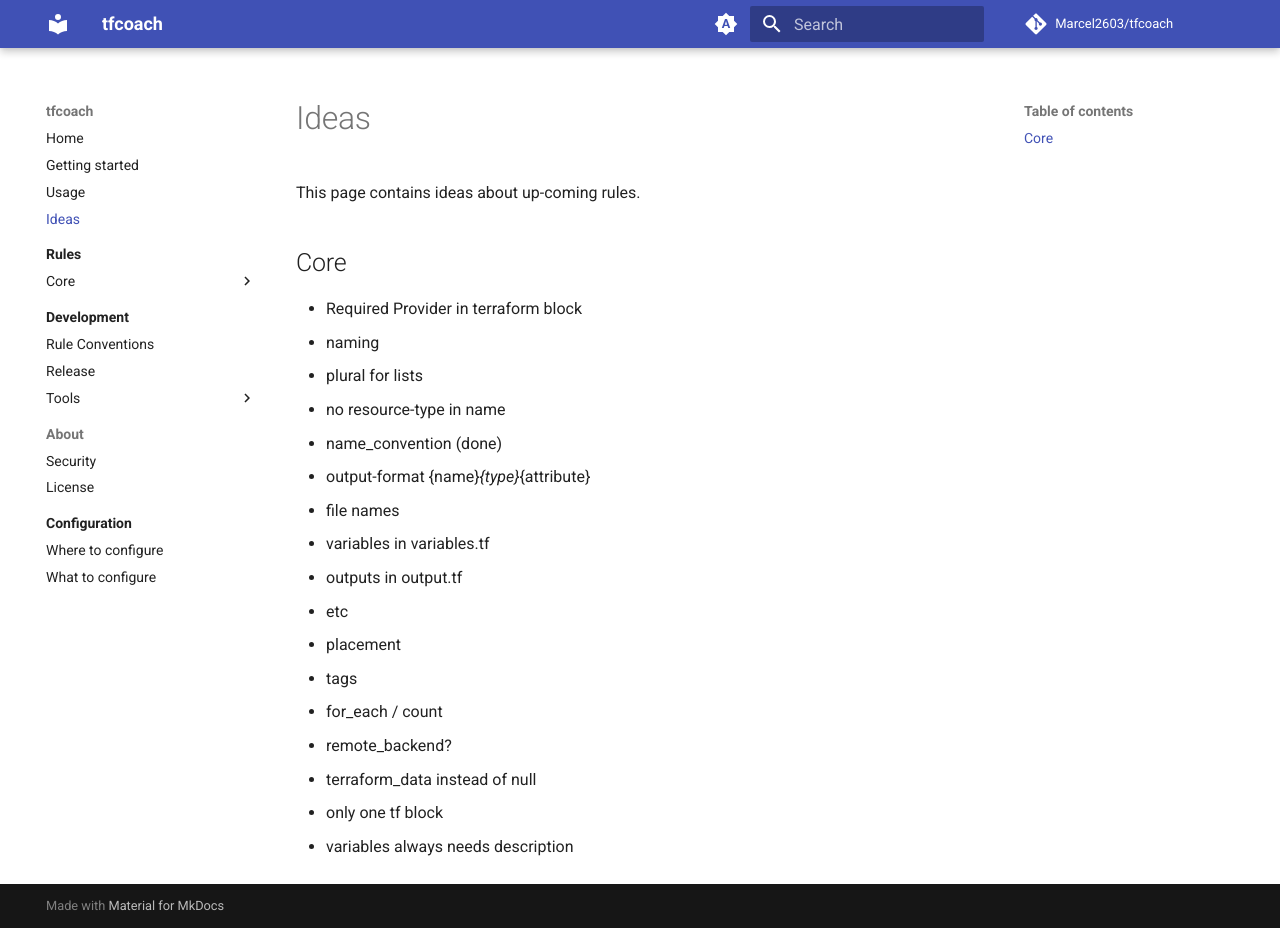
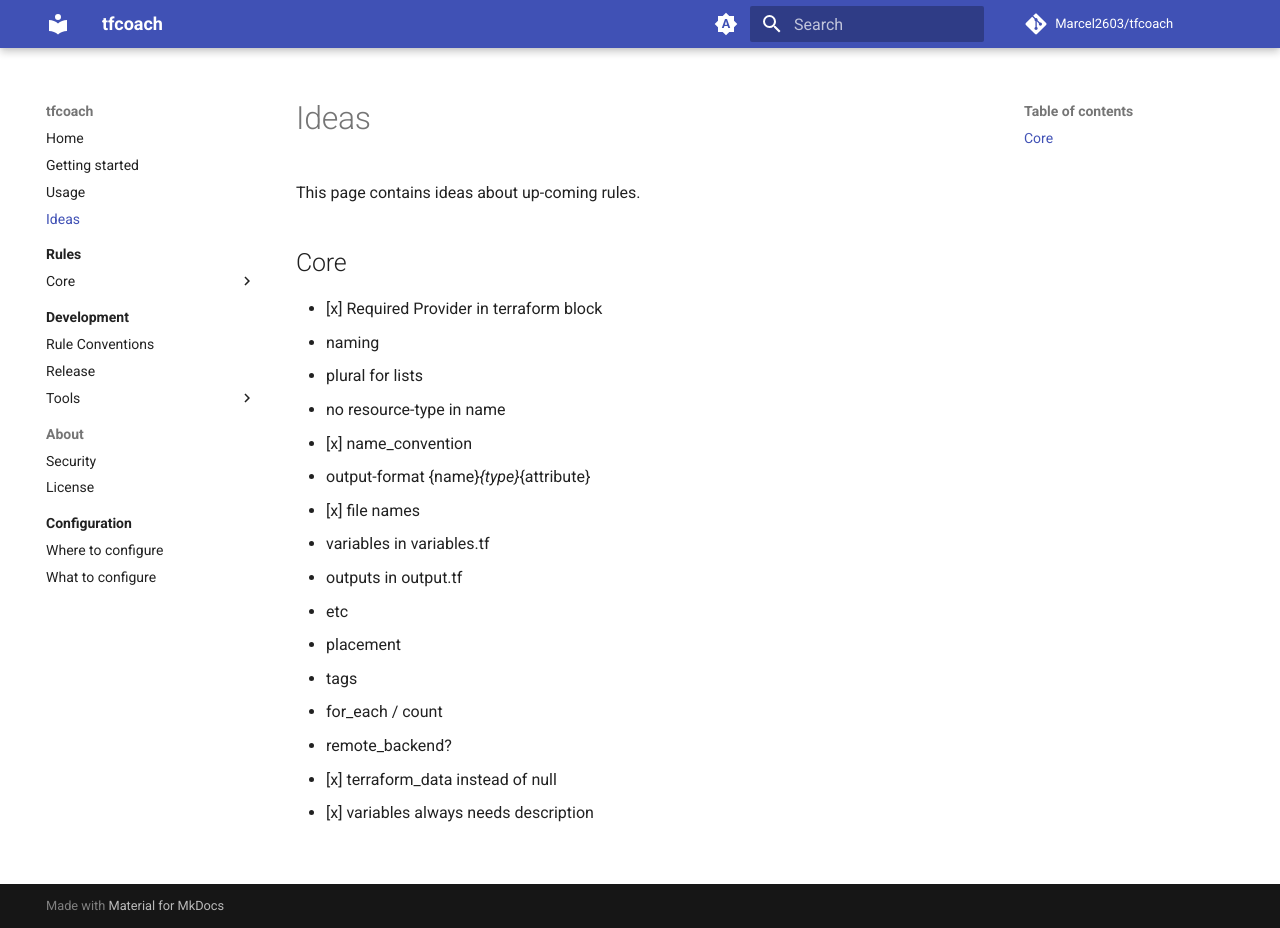
Before and after one commit to Marcel2603/tfcoach, an MkDocs documentation site: the page built from docs/pages/rule-ideas.md, in a window 1280 px wide and 928 px high. Built offline with MkDocs 1.6.1 and Material for MkDocs 9.7.7, drawn with Linux system fonts in a browser that asks for light colours; comment, search, counter and statistics services are not loaded.

Commit message:
adjust rule ideas

```diff
--- a/docs/pages/rule-ideas.md
+++ b/docs/pages/rule-ideas.md
@@ -4,13 +4,13 @@ This page contains ideas about up-coming rules.
 
 ## Core
 
-- Required Provider in terraform block
+- [x] Required Provider in terraform block
 - naming
   - plural for lists
   - no resource-type in name
-  - name_convention (done)
+  - [x] name_convention
   - output-format {name}_{type}_{attribute}
-- file names
+- [x] file names
   - variables in variables.tf
   - outputs in output.tf
   - etc
@@ -18,6 +18,5 @@ This page contains ideas about up-coming rules.
   - tags
   - for_each / count
 - remote_backend?
-- terraform_data instead of null
-- only one tf block
-- variables always needs description
+- [x] terraform_data instead of null
+- [x] variables always needs description
```
Also changed, not shown: README.md.
